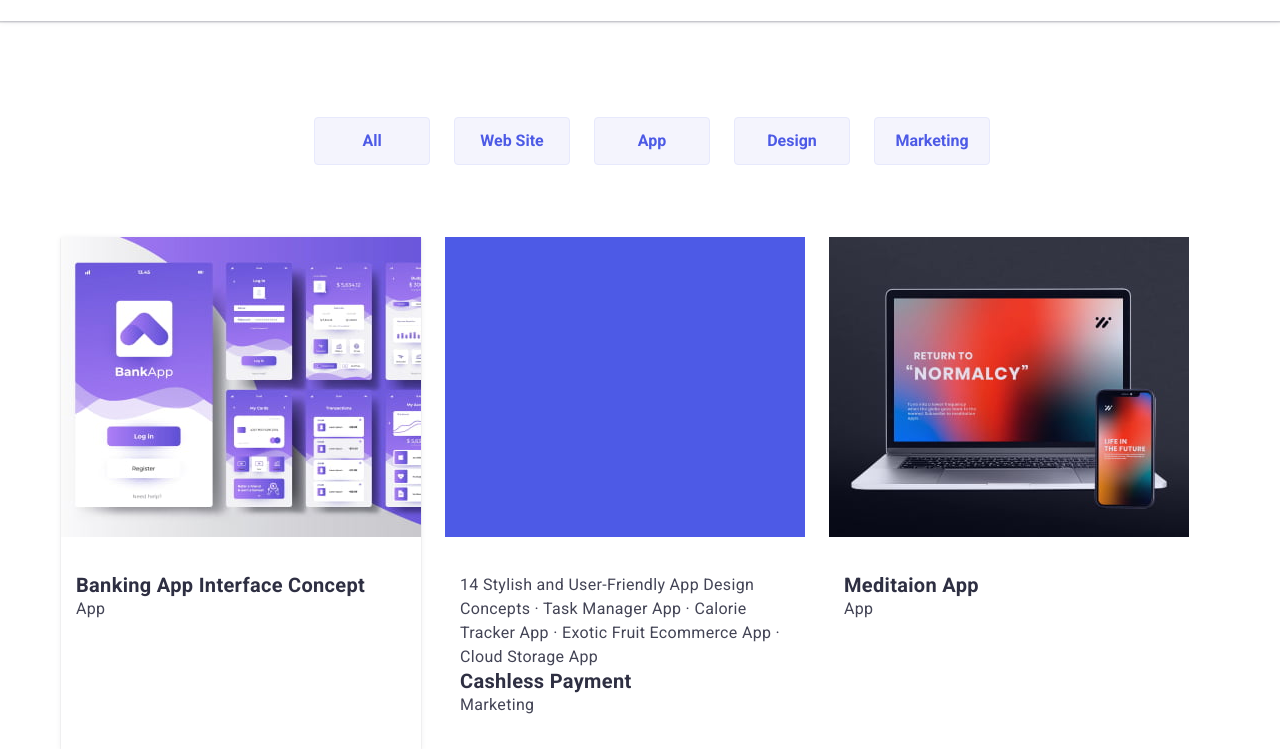
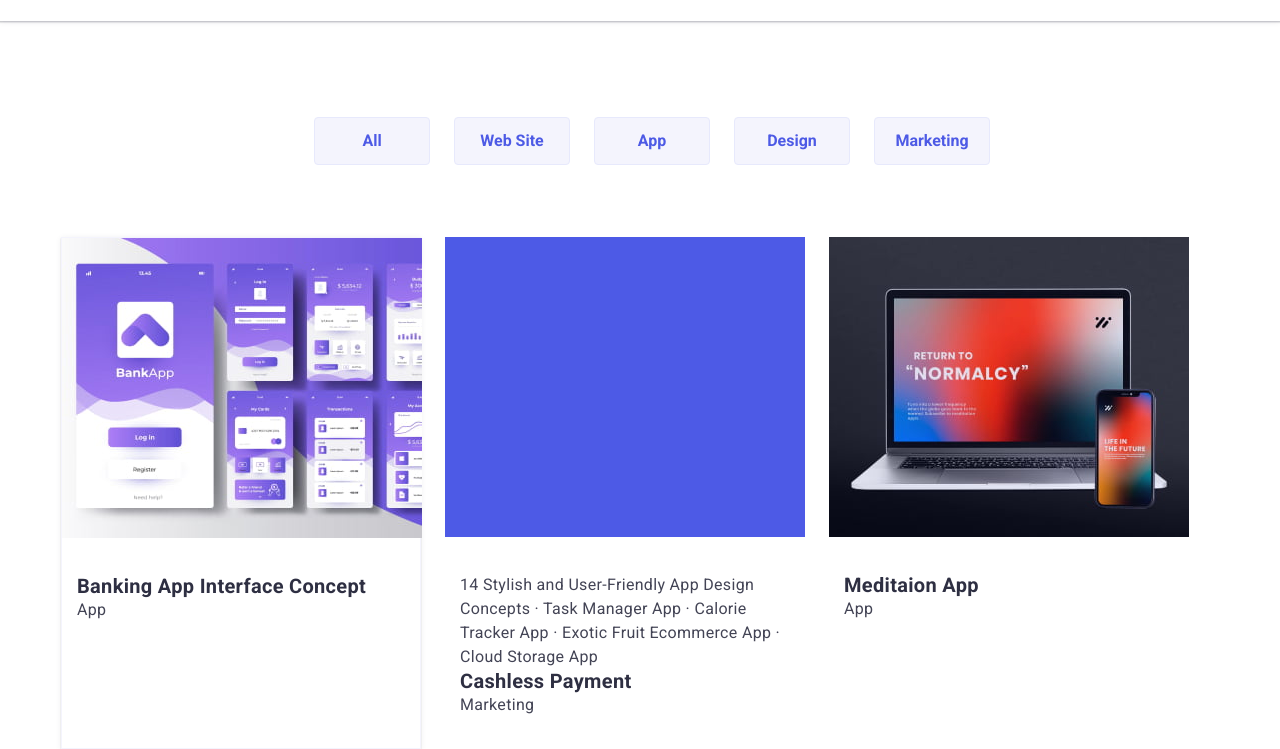
Before and after one commit to Vitalii-Kutovenko/goit-markup-hw-04, a plain HTML site: page portfolio.html in a window 1280 px wide. In both pictures the pointer is over the item 241 px from the left and 544 px from the top of the page. Shown: the part 51-800 px from the top of the page. Drawn offline with nearby package versions, Linux system fonts and the light colour scheme.

Commit message:
fixedstep

```diff
--- a/css/styles.css
+++ b/css/styles.css
@@ -509,7 +509,7 @@ body {
 }
 .portfolio-main li:hover,
 .portfolio-main li:focus{
-
+  border: 0.5px solid #F4F4FD;
   box-shadow: 0px 1px 6px rgba(46, 47, 66, 0.08), 0px 1px 1px rgba(46, 47, 66, 0.16), 0px 2px 1px rgba(46, 47, 66, 0.08);
 }
 .portfolio-link h3 {
```
